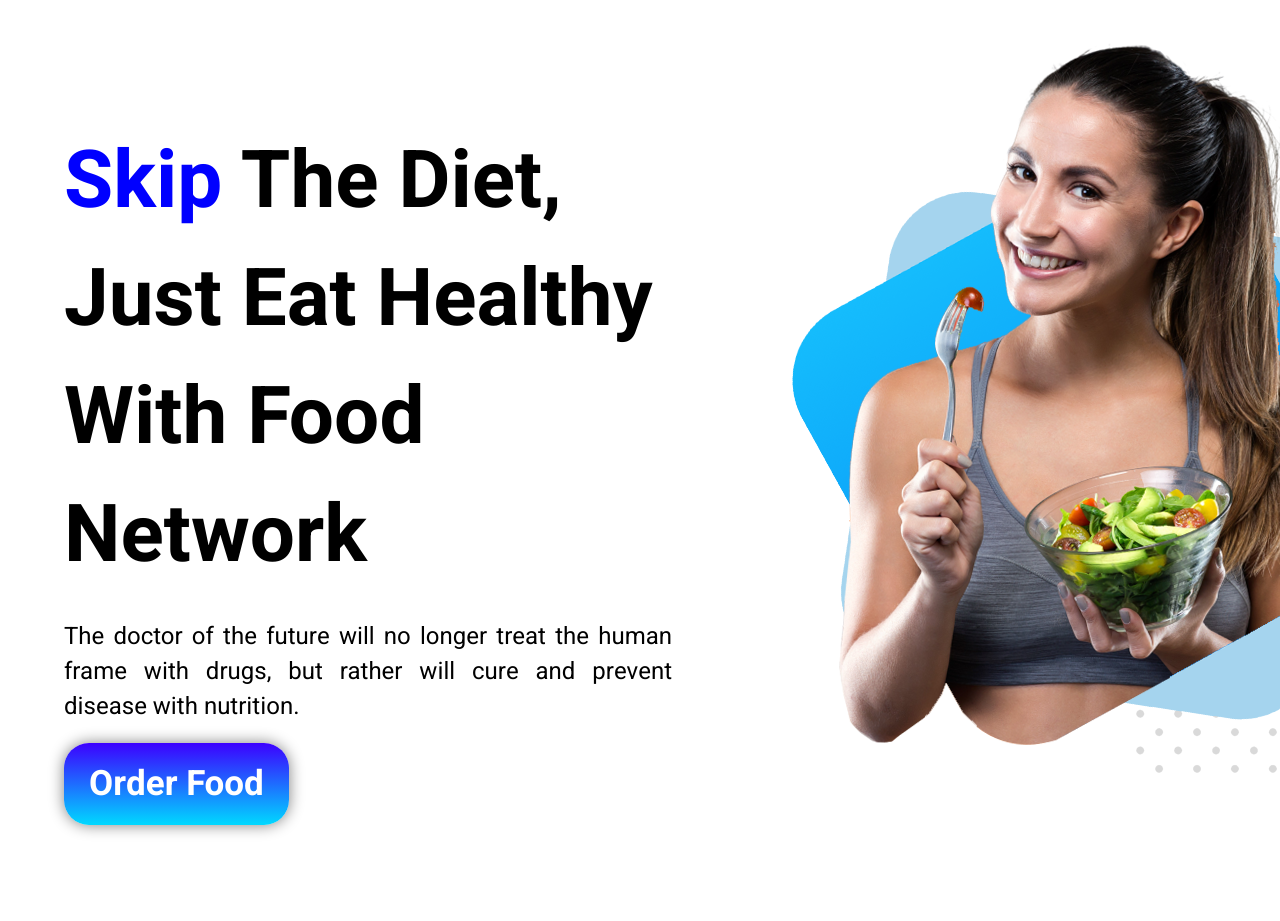
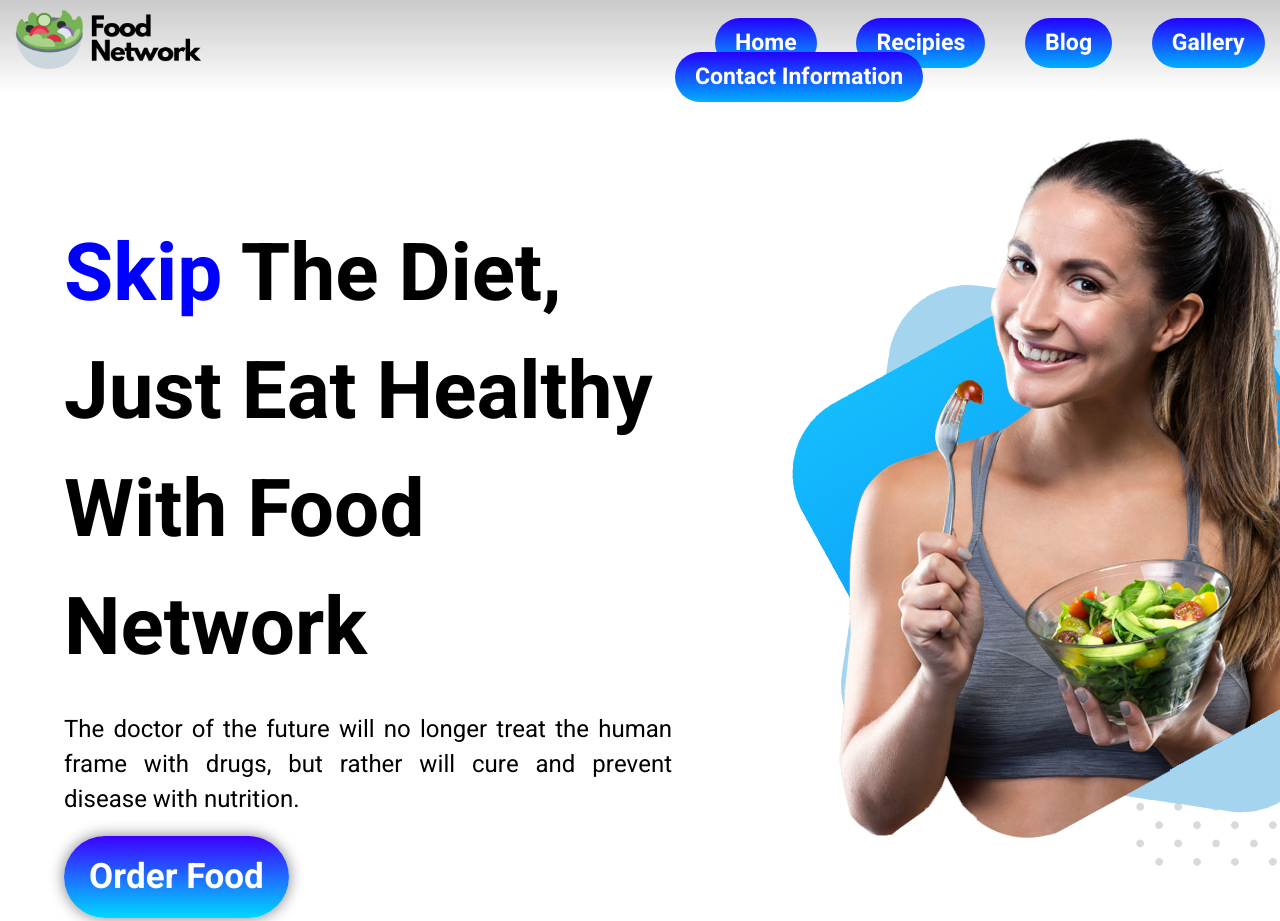
Before and after one commit to mahadihassanriyadh/foodnetwork-first-assignment, a plain HTML site: page index.html in a window 1280 px wide. Shown: the top 921 px of the page. Drawn offline with Linux system fonts and the light colour scheme.

Commit message:
Nav bar and logo added

```diff
--- a/index.html
+++ b/index.html
@@ -11,6 +11,20 @@
     <link href="https://fonts.googleapis.com/css2?family=Heebo:wght@300;400;700&display=swap" rel="stylesheet">
 </head>
 <body>
+    <header>
+        <div id="logo" class="half-width">
+            <img src="images/Food Network Logo.png" alt="logo">
+        </div>
+        <div id="headers" class="half-width">
+            <ul>
+                <li class="li head-button"><a href="">Home</a></li>
+                <li class="li head-button"><a href="">Recipies</a></li>
+                <li class="li head-button"><a href="">Blog</a></li>
+                <li class="li head-button"><a href="">Gallery</a></li>
+                <li class="li head-button"><a href="">Contact Information</a></li>
+            </ul>
+        </div>
+    </header>
     <section id="first-section" class="flexible-style">
         <div id="div-sec1-positioning" class="half-width">
             <h1 class="h1-margin"><span class="blue-color">Skip</span> The Diet,</h1>
--- a/style.css
+++ b/style.css
@@ -1,7 +1,45 @@
 body{
     font-family: 'Heebo', sans-serif;
     margin: 0;
+    box-sizing: border-box;
 }
+header{
+    display: flex;
+    background-image: linear-gradient(rgb(202, 202, 202),rgb(255, 255, 255));
+}
+
+#logo img{
+    width: 30%;
+    margin-left: 2%;
+    margin-top: 1%;
+}
+
+#headers ul, li, a{
+    list-style: none;
+    text-decoration: none;
+    display: inline;
+    font-size: 120%;
+}
+
+#headers{
+    margin-top: 2%;
+}
+
+.li{
+    margin-left: 35px;
+}
+
+.head-button{
+    background-image: linear-gradient(rgb(38, 0, 255), rgb(0, 174, 255));
+    font-weight: bold;
+    padding: 8px 20px;
+    border-radius: 25px;
+}
+.head-button a{
+    color: white;
+    font-size: 100%;
+}
+
 .blue-color{
     color: blue;
 }
@@ -10,6 +48,8 @@ body{
     margin: 0;
 }
 
+
+
 .blue-button{
     text-decoration: none;
     background-image: linear-gradient(rgb(60, 0, 255), rgb(0, 217, 255));
@@ -17,7 +57,7 @@ body{
     padding: 15px 25px;
     font-size: 35px;
     font-weight: bold;
-    border-radius: 25px;
+    border-radius: 60px;
     box-shadow: 0 0 15px grey;
 }
 
```
Also changed, not shown: images/Food Network Logo.png (added).
